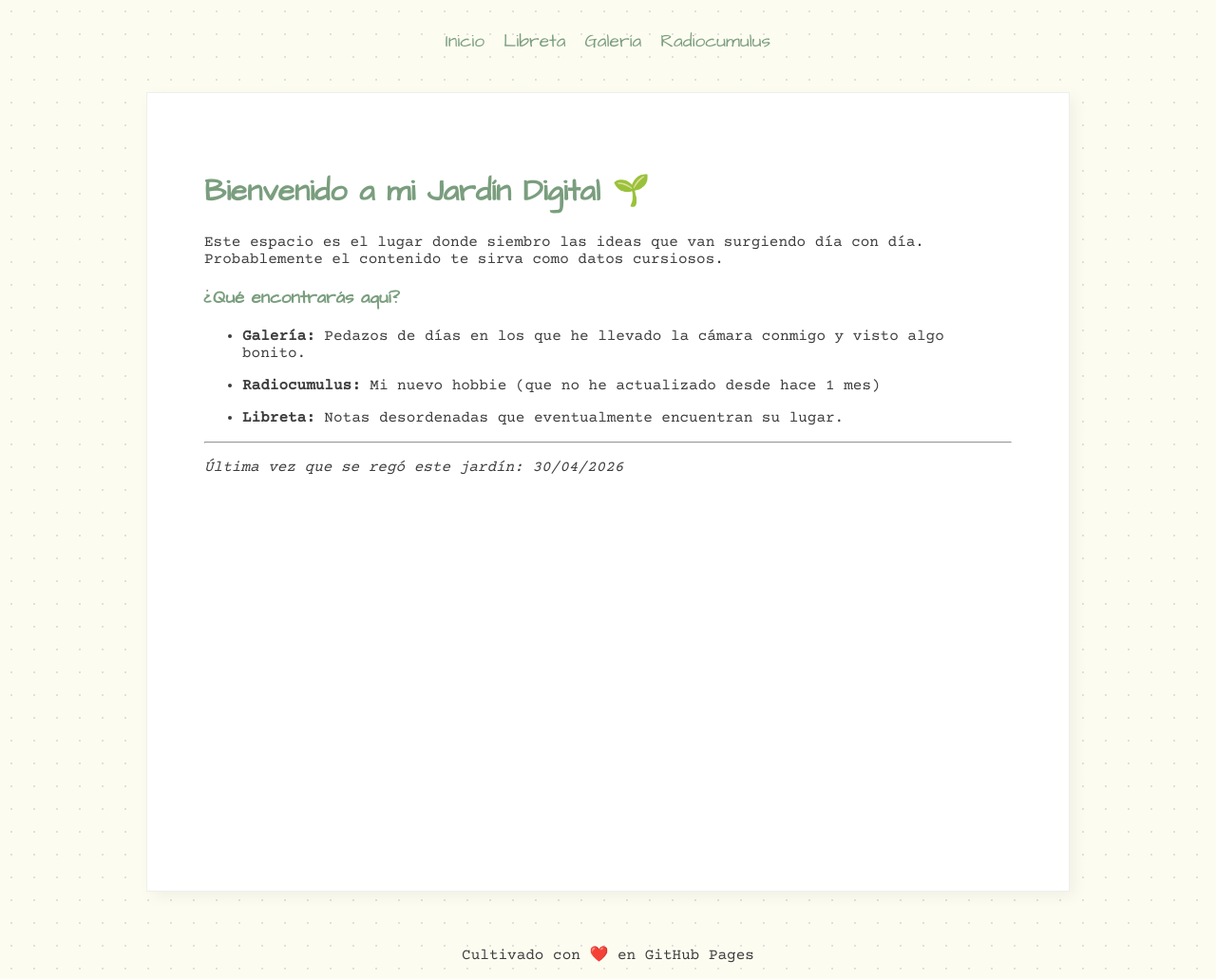
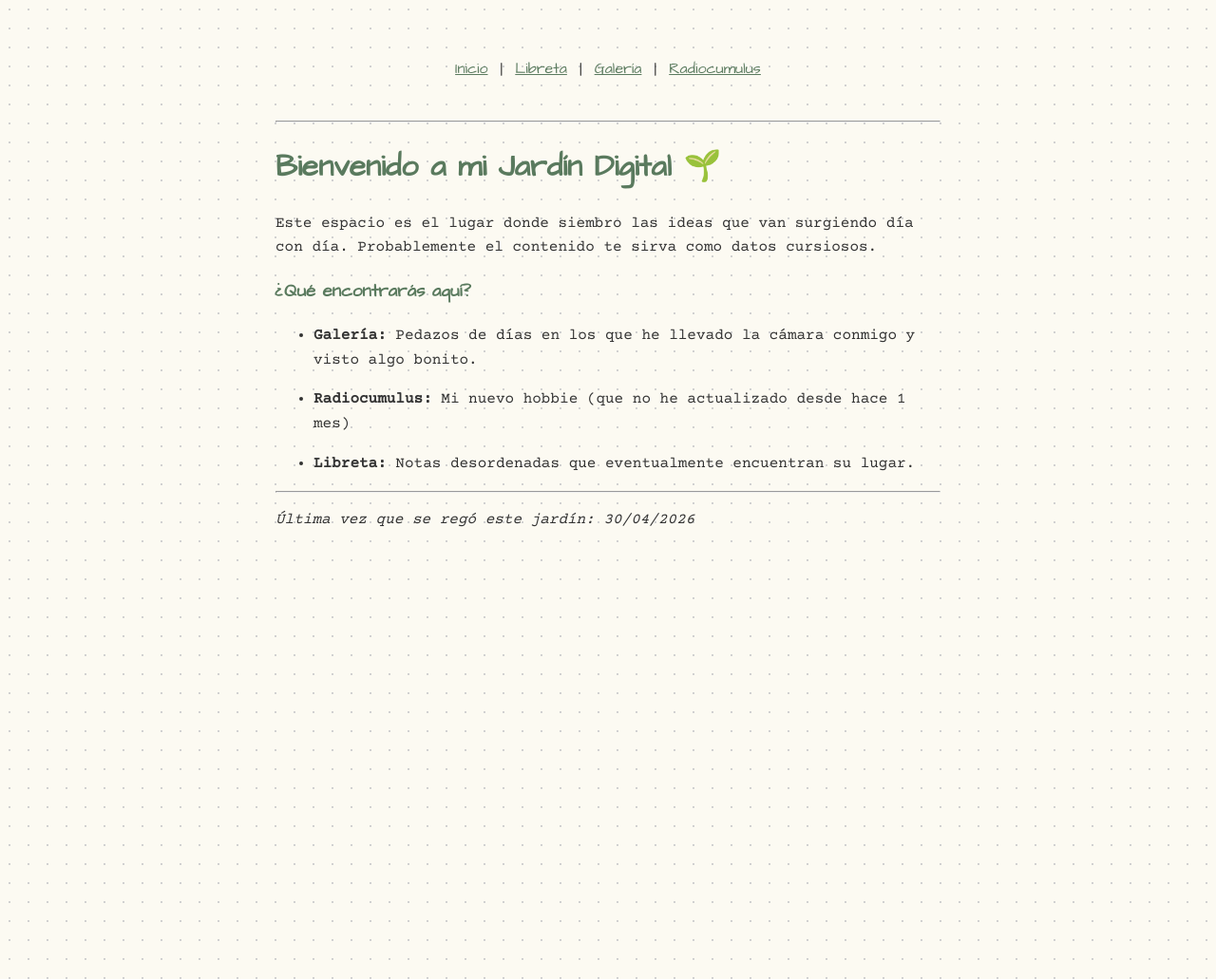
Before and after one commit to abigail-nc/abigail-nc.github.io, a Jekyll site: the page built from index.md, in a window 1280 px wide. Shown: the whole page at 95% size. Built offline with Jekyll 4.4.1, drawn with Linux system fonts in a browser that asks for light colours.

Commit message:
Edit 002

```diff
--- a/_config.yml
+++ b/_config.yml
@@ -4,3 +4,4 @@ baseurl: ""
 url: "https://abigail-nc.github.io"
 theme: minima
 remote_theme: jekyll/minima
+permalink: /:title/
--- a/_layouts/default.html
+++ b/_layouts/default.html
@@ -1,30 +1,21 @@
 <!DOCTYPE html>
-<html lang="es">
+<html>
 <head>
-    <meta charset="UTF-8">
-    <meta name="viewport" content="width=device-width, initial-scale=1.0">
-    <title>{{ page.title }} | {{ site.title }}</title>
-
+    <meta charset="utf-8">
+    <title>{{ page.title }} | Jardín de Abichuela</title>
+    <link rel="stylesheet" href="{{ '/assets/css/style.css' | relative_url }}">
     <link href="https://fonts.googleapis.com/css2?family=Architects+Daughter&family=Courier+Prime&display=swap" rel="stylesheet">
-
-    <link rel="stylesheet" href="{{ '/assets/css/style.css' | relative_url }}">
 </head>
 <body>
-
-    <nav class="navbar-artesanal">
-        <a href="{{ '/' | relative_url }}" class="nav-link">Inicio</a>
-        <a href="{{ '/libreta' | relative_url }}" class="nav-link">Libreta</a>
-        <a href="{{ '/galeria' | relative_url }}" class="nav-link">Galería</a>
-        <a href="{{ '/radiocumulus' | relative_url }}" class="nav-link">Radiocumulus</a>
+    <nav>
+        <a href="/">Inicio</a> |
+        <a href="/libreta">Libreta</a> |
+        <a href="/galeria">Galería</a> |
+        <a href="/radiocumulus">Radiocumulus</a>
     </nav>
 
-    <main class="contenedor-papel">
+    <hr> <main>
         {{ content }}
     </main>
-
-    <footer class="footer-jardin">
-        <p>Cultivado con ❤️ en GitHub Pages</p>
-    </footer>
-
 </body>
 </html>
--- a/assets/css/style.css
+++ b/assets/css/style.css
@@ -1,57 +1,26 @@
-/* Variables para colores orgánicos */
-:root {
-    --color-papel: #fdfcf0;
-    --color-puntos: #e0e0e0;
-    --color-tinta: #3d3d3d;
-    --color-acento: #7a9e7e; /* Verde musgo */
+body {
+    background-color: #fcfaf2;
+    background-image: radial-gradient(#d1d1d1 1px, transparent 1px);
+    background-size: 20px 20px; /* El punteado */
+    font-family: 'Courier Prime', monospace;
+    color: #333;
+    max-width: 700px; /* Para que parezca una hoja de libreta */
+    margin: 40px auto;
+    padding: 20px;
+    line-height: 1.6;
 }
 
-body {
-    background-color: var(--color-papel);
-    background-image: radial-gradient(var(--color-puntos) 1.5px, transparent 1.5px);
-    background-size: 24px 24px; /* Espaciado de bullet journal */
-    font-family: 'Courier Prime', monospace;
-    color: var(--color-tinta);
-    margin: 0;
-    display: flex;
-    flex-direction: column;
-    align-items: center;
-    min-height: 100vh;
+h1, h2, h3, a {
+    font-family: 'Architects Daughter', cursive;
+    color: #5a7a5e; /* Verde musgo */
 }
 
-/* El contenedor que parece una hoja de papel */
-.contenedor-papel {
-    background: white;
-    width: 90%;
-    max-width: 850px;
-    min-height: 80vh;
-    margin: 40px 0;
-    padding: 60px;
-    box-shadow: 5px 5px 15px rgba(0,0,0,0.05);
-    border: 1px solid #eee;
-    position: relative;
+nav { margin-bottom: 40px; text-align: center; }
+
+/* Para que las imágenes en la Galería parezcan fotos pegadas */
+img {
+    max-width: 100%;
+    border: 10px solid white;
+    box-shadow: 3px 3px 10px rgba(0,0,0,0.1);
+    transform: rotate(-1deg);
 }
-
-/* Títulos con fuente manuscrita */
-h1, h2, h3, .nav-link {
-    font-family: 'Architects Daughter', cursive;
-    color: var(--color-acento);
-}
-
-/* Navegación simple */
-.navbar-artesanal {
-    margin-top: 30px;
-    display: flex;
-    gap: 20px;
-}
-
-.nav-link {
-    text-decoration: none;
-    font-size: 1.2rem;
-    border-bottom: 2px path; /* Aquí podrías poner un SVG de trazo manual */
-}
-
-.nav-link:hover {
-    color: #5a7a5e;
-    transform: rotate(-2deg); /* Efecto de movimiento manual */
-}
```
Also changed, not shown: _galeria/index.md (added), _layouts/post.html (added), _libreta/index.md (added), _radiocumulus/index.md (added).
